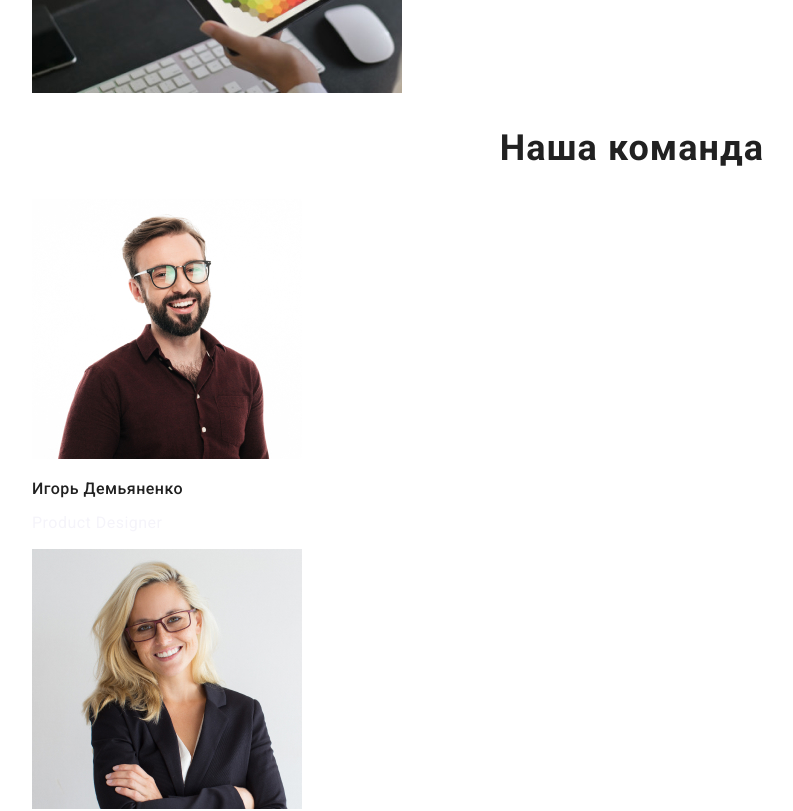
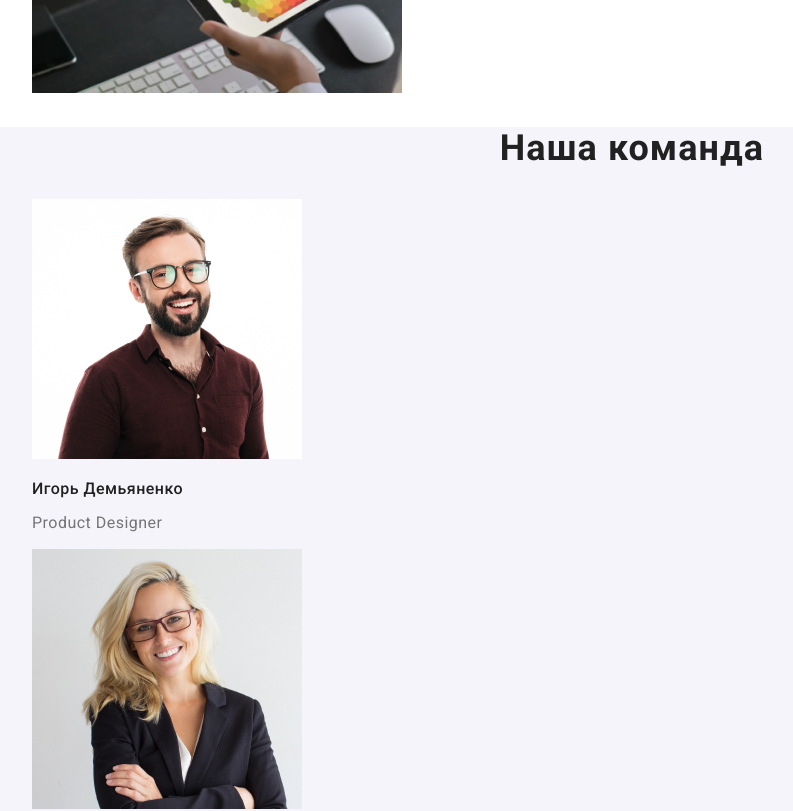
Before and after one commit to nensi-n/goit-markup-hw-02, a plain HTML site: page index.html in a window 1280 px wide. Shown: the part 1500-2311 px from the top of the page, without its empty margins (8-801 px from the left). Drawn offline with nearby package versions, Linux system fonts and the light colour scheme.

Commit message:
fixed background

```diff
--- a/css/styles.css
+++ b/css/styles.css
@@ -145,7 +145,7 @@ body {
 
 /* ============= Development team ============= */
 .development-team {
-  color: var(--bckg-btn-color);
+  background-color: var(--bckg-btn-color);
 }
 
 .title-development-team {
```
